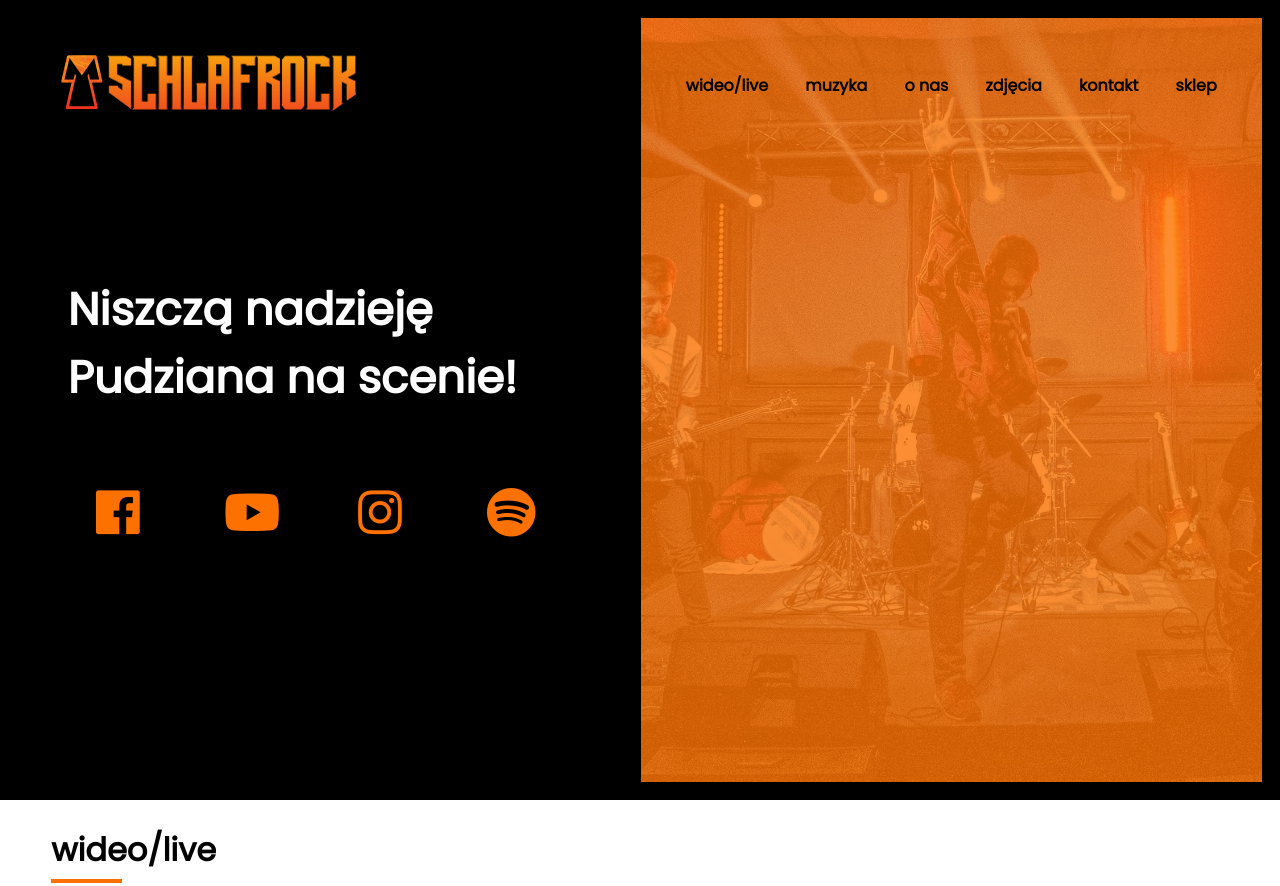
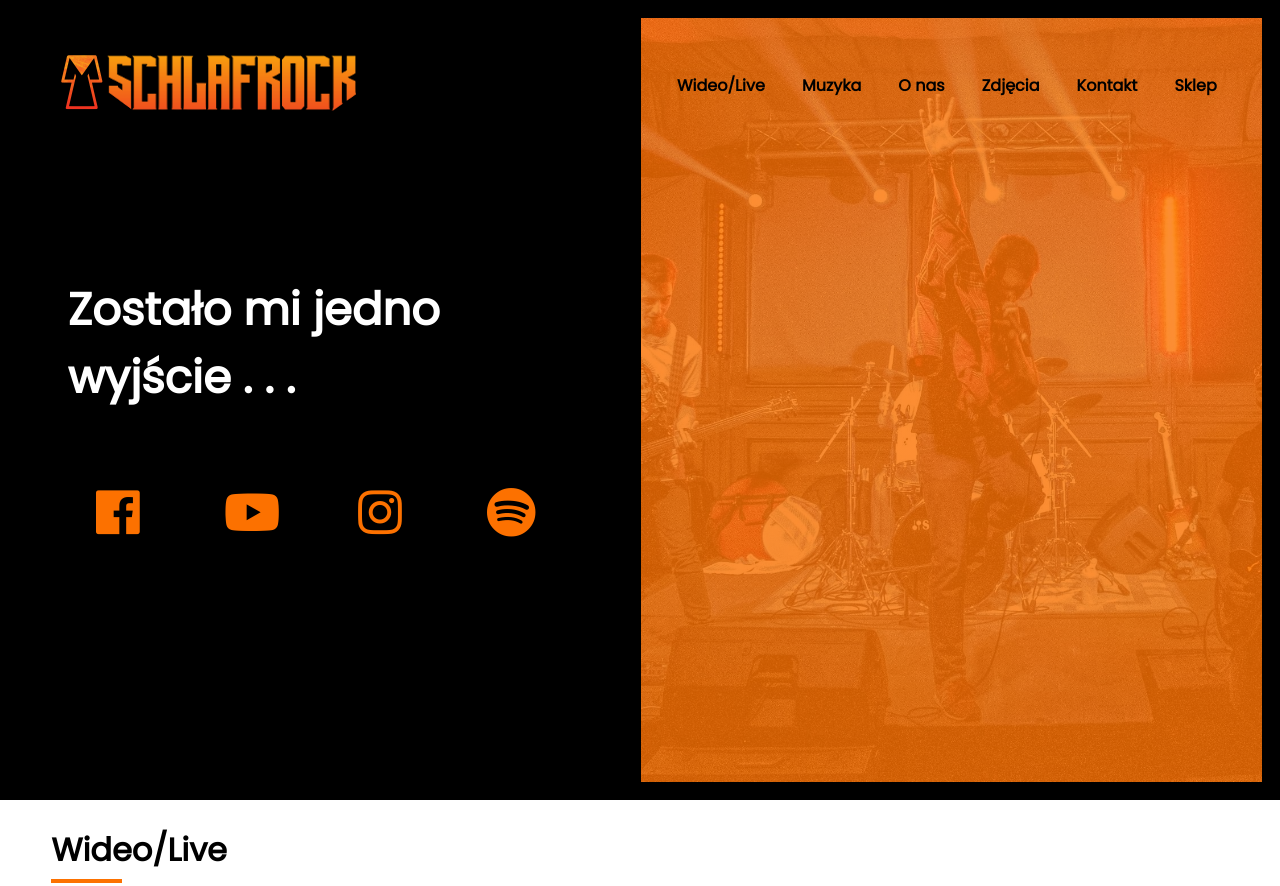
Before and after one commit to CezaryPukownik/schlafrock-webpage, a plain HTML site: page index.html in a window 1280 px wide. Shown: the top 886 px of the page. Drawn offline with nearby package versions, Linux system fonts and the light colour scheme.

Commit message:
preparations for production upload

```diff
--- a/index.html
+++ b/index.html
@@ -27,12 +27,12 @@
             <tr>
                 <td id="logo"><a href="#main"><img src="logo2_small.png"></a></td>
                 <td id="navigation">
-                    <a href="#video">wideo/live</a>
-                    <a href="#music">muzyka</a>
-                    <a href="#bio">o nas</a>
-                    <a href="#photo">zdjęcia</a>
-                    <a href="#contact">kontakt</a>
-                    <a href="http://schlafrock.cupsell.pl/">sklep</a>
+                    <a href="#video">Wideo/Live</a>
+                    <a href="#music">Muzyka</a>
+                    <a href="#bio">O nas</a>
+                    <a href="#photo">Zdjęcia</a>
+                    <a href="#contact">Kontakt</a>
+                    <a href="http://schlafrock.cupsell.pl/">Sklep</a>
                 </td>
             </tr>
         </table>
@@ -43,7 +43,7 @@
         <table id="top_part">
             <tr>
                 <td id="about" class="animated slideInLeft" style="animation-delay:2s;">
-                    <h1>Niszczą nadzieję Pudziana na scenie!</h1>
+                    <h1>Zostało mi jedno wyjście . . .</h1>
                     <!-- <button class="btn_one">Hire Me</button><br> -->
                     <table>
                         <tr>
@@ -61,7 +61,7 @@
 
         <!-- Wideo -->
         <div id="video" style="padding-top: 100px; margin-top: -100px;">
-                <h1>wideo/live</h1>
+                <h1>Wideo/Live</h1>
                 <ul class="flex-container">
                         <li class="flex-item"><div id="rydwan"></div></li>
                         <li class="flex-item"><div id="making"></div></li>
@@ -92,7 +92,7 @@
 
        <!-- Muzyka -->
        <div id="music" style="padding-top: 100px; margin-top: -100px;">
-            <h1>muzyka</h1>
+            <h1>Muzyka</h1>
             <p>
                 <table>
                     <tr>
@@ -143,7 +143,7 @@
 
             <!-- o nas -->
     <div id="bio" style="padding-top: 100px; margin-top: -100px;">
-            <h1>a było to tak...</h1>
+            <h1>A było to tak...</h1>
                 SchlafRock wywodzi się z Poznania. Styl muzyczny to synteza ogólnie pojętego rocka i metalu wraz z hip hopowym wokalem.
                 Początki zespołu sięgają 2013r. To właśnie w tym roku grupa znajomych została zaproszona do wspólnego grania z inicjatywy Kamila.
                 Od tamtego czasu zmieniło się prawie wszystko, została tylko nazwa, a z pierwotnego SR pozostał jedynie Kamil.
@@ -155,7 +155,7 @@
                 W niezmienionym od tamtej pory składzie tworzymy i gramy dla Was do dziś.
                 29 Październik 2018r. - to właśnie wtedy światło dzienne ujrzał nasz teledysk do kawałka „Rydwan mój”.
                 Obecnie koncertujemy i pracujemy nad materiałem na kolejny album.
-            <h1>członkowie</h1>
+            <h1>Członkowie</h1>
             <ul class="flex-container">
                     <li class="flex-item2"> <img src="photos/members/1.jpg" width="200" height="200"><br>Kacper "Kac3.14" Drzewiczewski</li>
                     <li class="flex-item2"><img src="photos/members/2.jpg" width="200" height="200"><br>Kamil "Vento" Nowak</li>
@@ -189,7 +189,7 @@
 
     <!-- Zdjęcia -->
     <div id="photo" style="padding-top: 100px; margin-top: -100px;">
-        <h1>zdjęcia</h1>
+        <h1>Zdjęcia</h1>
             <div id="photos">
                 <img onclick="magnify($(this).attr('src'))" src="photos/0002.jpg">
                 <img onclick="magnify($(this).attr('src'))" src="photos/0006.jpg">
@@ -209,11 +209,11 @@
 
 
 <div id="contact">
-    <h1 style="">kontakt</h1>
+    <h1 style="">Kontakt</h1>
     <div>
         <table>
                 <tr>
-                    <td><i class="fas fa-phone"></i> &nbsp;<a href="tel:+48514677211"> +48 514-677-211</a> </td>
+                    <!-- <td><i class="fas fa-phone"></i> &nbsp;<a href="tel:+48514677211"> +48 514-677-211</a> </td>  -->
                     <td><i class="fas fa-at"></i> &nbsp; <a href="mailto:schlafrockband@gmail.com">schlafrockband@gmail.com</a></td>
                     <td><i class="fab fa-facebook"></i> &nbsp; <a href="https://www.facebook.com/SchlafRockOFFICIAL/">SchlafRockOFFICIAL</a></td>
                     <td><i class="fab fa-instagram"></i> &nbsp; <a href="https://www.instagram.com/_schlafrock_/">_schlafrock_</a></td>
```
